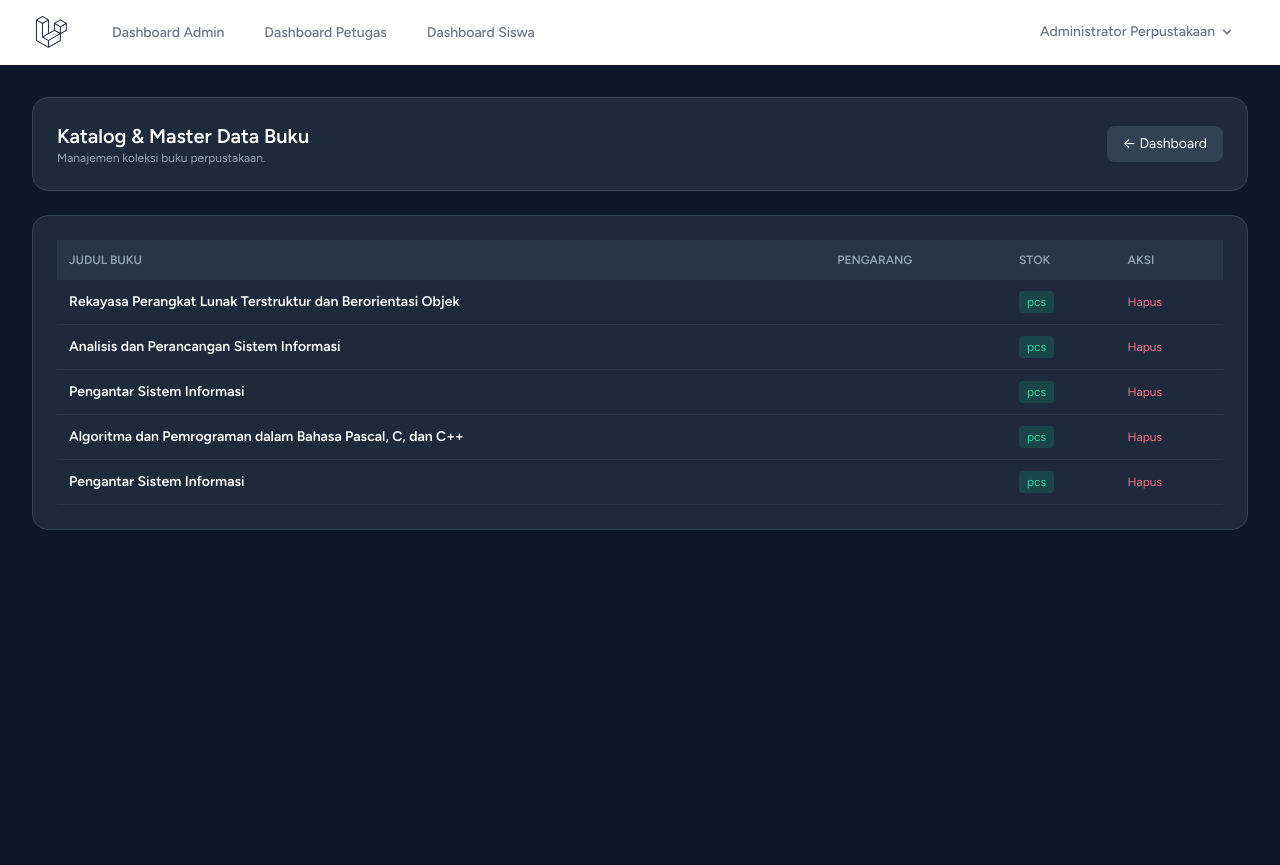
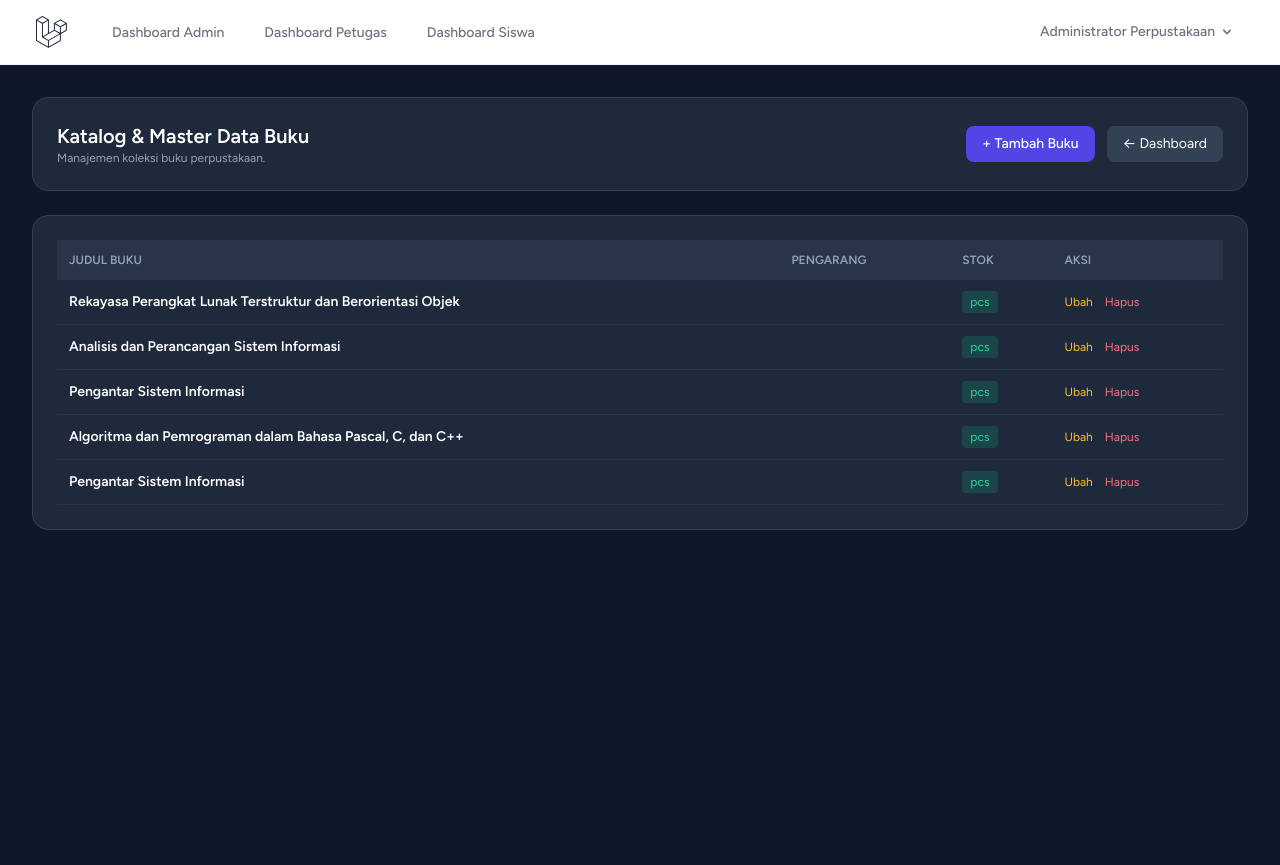
Before and after one commit to akbarimammaulana-ship-it/perpustakaan_250441100042, a Laravel app: page /buku in a window 1280 px wide. Run offline with Laravel 12, Linux system fonts and the light colour scheme; a user stored in the database is signed in; data comes from the database, SQL or seed files in the repository; style sheets or scripts are compiled from the project's sources; some libraries are stand-ins or nearby versions.

Commit message:
Soal 3: memusatkan aturan pengelolaan buku menggunakan Gate kelola-buku

```diff
--- a/app/Providers/AppServiceProvider.php
+++ b/app/Providers/AppServiceProvider.php
@@ -2,23 +2,21 @@
 
 namespace App\Providers;
 
+use App\Models\User;
+use Illuminate\Support\Facades\Gate;
 use Illuminate\Support\ServiceProvider;
 
 class AppServiceProvider extends ServiceProvider
 {
-    /**
-     * Register any application services.
-     */
     public function register(): void
     {
         //
     }
 
-    /**
-     * Bootstrap any application services.
-     */
     public function boot(): void
     {
-        //
+        Gate::define('kelola-buku', function (User $user) {
+            return $user->hasRole(['admin', 'petugas']);
+        });
     }
 }
--- a/resources/views/buku/index.blade.php
+++ b/resources/views/buku/index.blade.php
@@ -6,7 +6,12 @@
                     <h2 class="text-xl font-bold text-white">Katalog & Master Data Buku</h2>
                     <p class="text-xs text-slate-400">Manajemen koleksi buku perpustakaan.</p>
                 </div>
+                <div class="flex items-center gap-3">
+                    @can('kelola-buku')
+                        <a href="{{ route('buku.create') }}" class="px-4 py-2 bg-indigo-600 hover:bg-indigo-500 text-white rounded-lg text-sm font-medium">+ Tambah Buku</a>
+                    @endcan
                     <a href="{{ route('dashboard') }}" class="px-4 py-2 bg-slate-700 hover:bg-slate-600 text-white rounded-lg text-sm">&larr; Dashboard</a>
+                </div>
             </div>
 
             <div class="bg-slate-800 border border-slate-700 rounded-2xl p-6 overflow-x-auto">
@@ -16,7 +21,9 @@
                             <th class="p-3">Judul Buku</th>
                             <th class="p-3">Pengarang</th>
                             <th class="p-3">Stok</th>
+                            @can('kelola-buku')
                                 <th class="p-3">Aksi</th>
+                            @endcan
                         </tr>
                     </thead>
                     <tbody>
@@ -25,7 +32,9 @@
                             <td class="p-3 font-semibold text-white">{{ $item->judul }}</td>
                             <td class="p-3">{{ $item->pengarang }}</td>
                             <td class="p-3"><span class="px-2 py-1 bg-emerald-500/20 text-emerald-400 text-xs rounded">{{ $item->stok }} pcs</span></td>
-                            <td class="p-3">
+                            @can('kelola-buku')
+                                <td class="p-3 flex items-center gap-3">
+                                    <a href="{{ route('buku.edit', $item->id) }}" class="text-amber-400 hover:text-amber-300 text-xs">Ubah</a>
                                     <form action="{{ route('buku.destroy', $item->id) }}" method="POST" class="inline"
                                           onsubmit="return confirm('Yakin ingin menghapus buku ini?')">
                                         @csrf
@@ -33,9 +42,12 @@
                                         <button type="submit" class="text-rose-400 hover:text-rose-300 text-xs">Hapus</button>
                                     </form>
                                 </td>
+                            @endcan
                         </tr>
                         @empty
-                        <tr><td colspan="4" class="p-4 text-center text-slate-500">Belum ada data buku.</td></tr>
+                        <tr>
+                            <td colspan="@can('kelola-buku') 4 @else 3 @endcan" class="p-4 text-center text-slate-500">Belum ada data buku.</td>
+                        </tr>
                         @endforelse
                     </tbody>
                 </table>
--- a/routes/web.php
+++ b/routes/web.php
@@ -51,6 +51,23 @@ Route::middleware(['auth'])->group(function () {
     Route::patch('/profile', [ProfileController::class, 'update'])->name('profile.update');
     Route::delete('/profile', [ProfileController::class, 'destroy'])->name('profile.destroy');
 
+    Route::get('/buku-cari', [BukuController::class, 'cari'])->name('buku.cari');
+
+    Route::get('/buku', [BukuController::class, 'index'])->name('buku.index');
+
+    Route::middleware(['can:kelola-buku'])->group(function () {
+        Route::get('/buku/create', [BukuController::class, 'create'])->name('buku.create');
+        Route::post('/buku', [BukuController::class, 'store'])->name('buku.store');
+        Route::get('/buku/{buku}/edit', [BukuController::class, 'edit'])->name('buku.edit');
+        Route::put('/buku/{buku}', [BukuController::class, 'update'])->name('buku.update');
+        Route::patch('/buku/{buku}', [BukuController::class, 'update']);
+        Route::delete('/buku/{buku}', [BukuController::class, 'destroy'])->name('buku.destroy');
+    });
+
+    Route::get('/buku/{buku}', [BukuController::class, 'show'])->name('buku.show');
+
+    Route::get('/peminjaman/{id}', [PeminjamanController::class, 'show'])->name('peminjaman.show');
+
     Route::middleware(['role:admin'])->group(function () {
         Route::get('/admin/dashboard', function () {
             return view('dashboard.admin');
@@ -64,8 +81,7 @@ Route::middleware(['auth'])->group(function () {
             return view('dashboard.petugas');
         })->name('dashboard.petugas');
 
-        Route::resource('buku', BukuController::class);
-        Route::resource('peminjaman', PeminjamanController::class)->except(['store']);
+        Route::resource('peminjaman', PeminjamanController::class)->except(['store', 'show']);
         Route::get('/laporan', [PeminjamanController::class, 'laporan'])->name('laporan.index');
     });
 
@@ -96,10 +112,6 @@ Route::middleware(['auth'])->group(function () {
         Route::get('/katalog', [BukuController::class, 'katalog'])->name('katalog.index');
         Route::post('/peminjaman', [PeminjamanController::class, 'store'])->name('peminjaman.store');
         Route::get('/riwayat-saya', [RiwayatPeminjamanController::class, 'index'])->name('riwayat.saya');
-        Route::get('/buku-cari', [BukuController::class, 'cari'])->name('buku.cari');
-        Route::get('/buku/{buku}/hapus', [BukuController::class, 'destroy'])->name('buku.hapus.rentan');
-        Route::get('/peminjaman/{id}', [PeminjamanController::class, 'show'])->name('peminjaman.show');
-        Route::delete('/buku/{buku}', [BukuController::class, 'destroy'])->name('buku.destroy');
     });
 });
 
```
Lines whose indentation alone changed are shown as unchanged.
